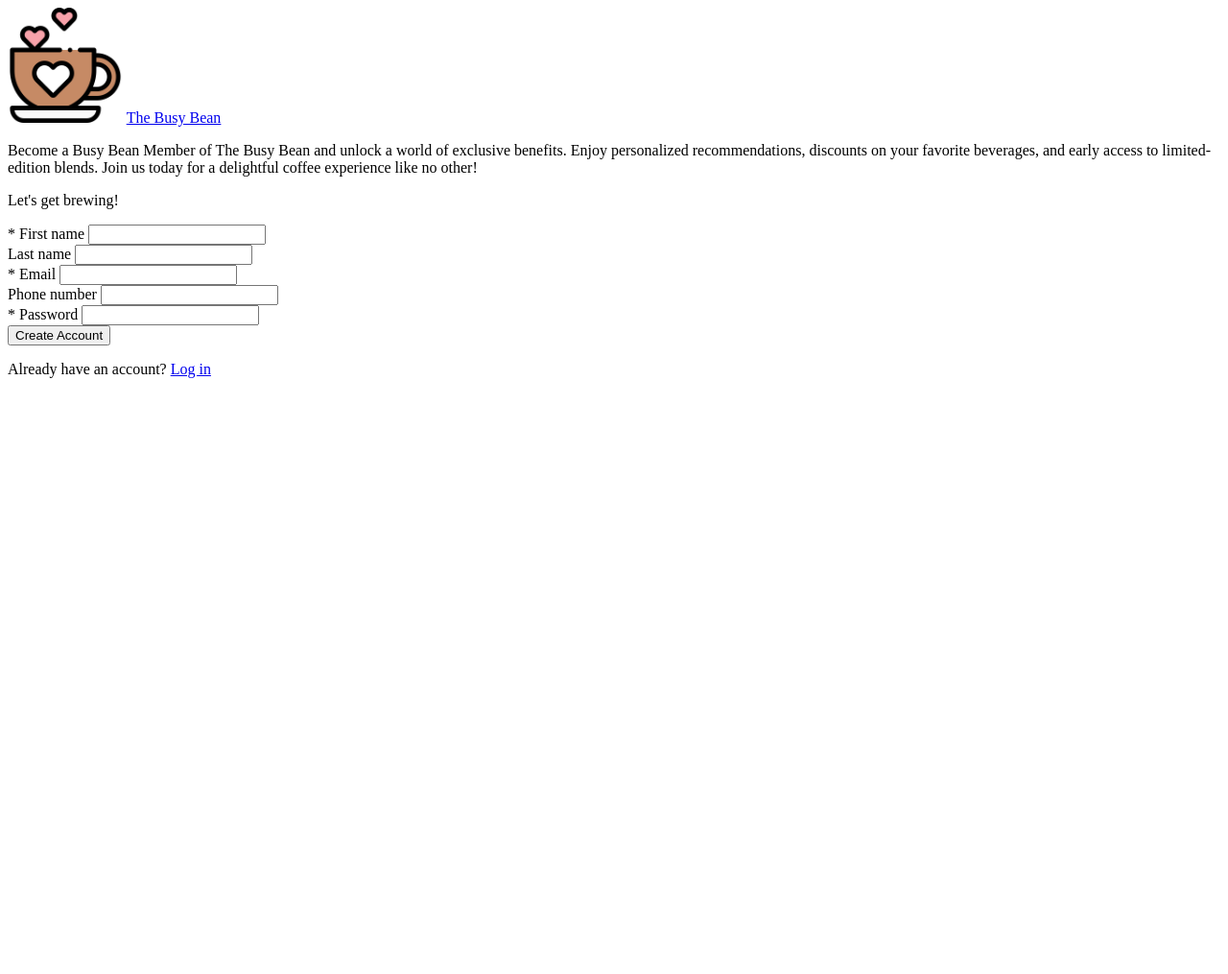
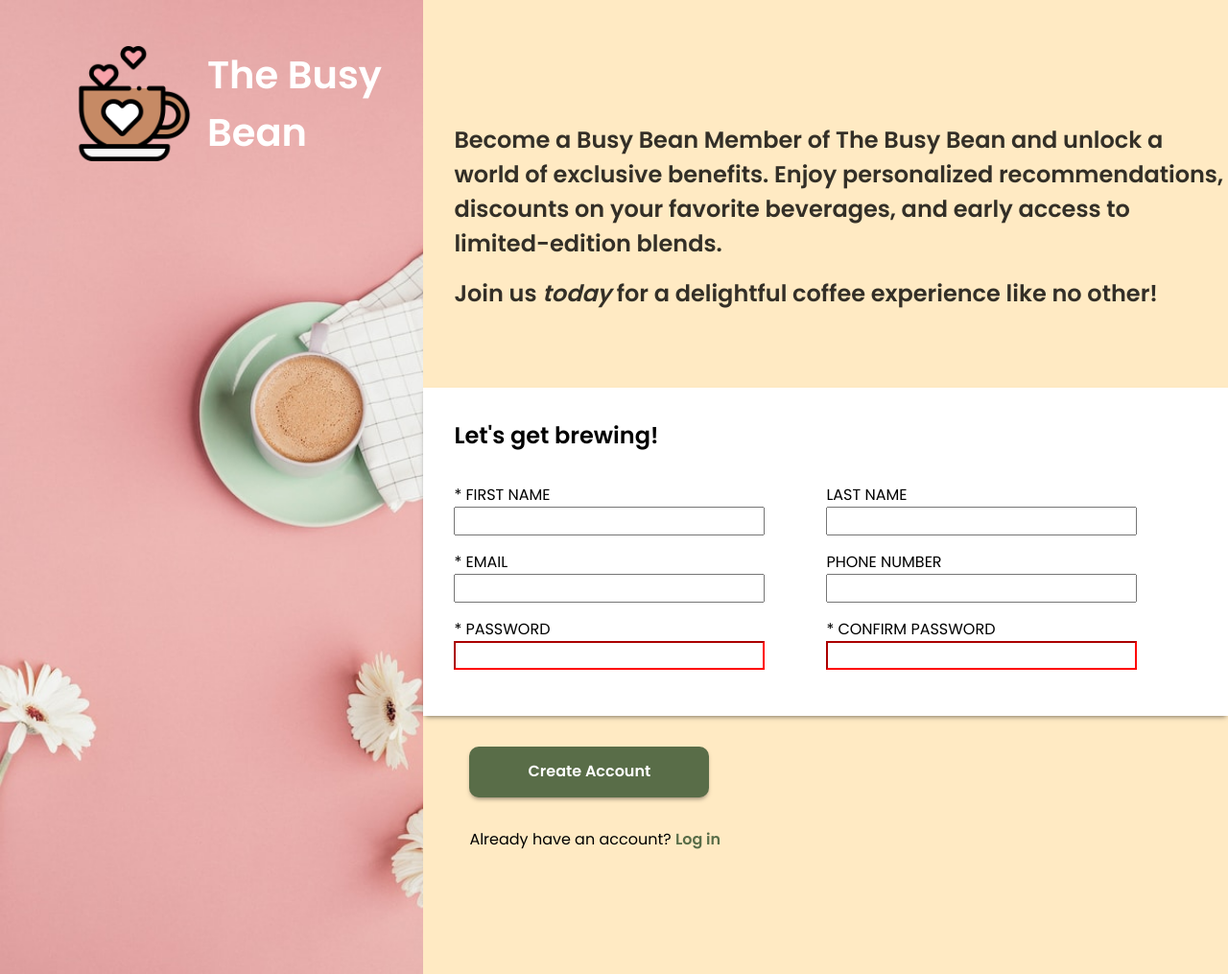
Before and after one commit to TanDevv/the-odin-project-sign-up-form, a website: page index.html in a window 1280 px wide. Shown: the whole page at 96% size. Before the commit the page ends 800 px from the top, so only its background shows below. Drawn offline with Linux system fonts and the light colour scheme.

Commit message:
Style desktop-design

```diff
--- /dev/null
+++ b/assets/sass/abstracts/_reset.scss
@@ -0,0 +1,77 @@
+/* CSS Reset by Andy Bell (https://andy-bell.co.uk/a-modern-css-reset/) */
+/* Box sizing rules */
+*,
+*::before,
+*::after {
+  box-sizing: border-box;
+}
+
+/* Remove default margin */
+body,
+h1,
+h2,
+h3,
+h4,
+p,
+figure,
+blockquote,
+dl,
+dd {
+  margin: 0;
+}
+
+/* Remove list styles on ul, ol, and li elements with a list role, which suggests default styling will be removed */
+ul[role="list"],
+ol[role="list"] ul,
+ol,
+li {
+  list-style: none;
+}
+
+/* Set core root defaults */
+html:focus-within {
+  scroll-behavior: smooth;
+}
+
+/* Set core body defaults */
+body {
+  min-height: 100vh;
+  text-rendering: optimizeSpeed;
+  line-height: 1.5;
+}
+
+/* A elements that don't have a class get default styles */
+a:not([class]) {
+  text-decoration-skip-ink: auto;
+}
+
+/* Make images easier to work with */
+img,
+picture {
+  max-width: 100%;
+  display: block;
+}
+
+/* Inherit fonts for inputs and buttons */
+input,
+button,
+textarea,
+select {
+  font: inherit;
+}
+
+/* Remove all animations, transitions and smooth scroll for people that prefer not to see them */
+@media (prefers-reduced-motion: reduce) {
+  html:focus-within {
+    scroll-behavior: auto;
+  }
+
+  *,
+  *::before,
+  *::after {
+    animation-duration: 0.01ms !important;
+    animation-iteration-count: 1 !important;
+    transition-duration: 0.01ms !important;
+    scroll-behavior: auto !important;
+  }
+}
--- /dev/null
+++ b/assets/sass/abstracts/_variables.scss
@@ -0,0 +1,13 @@
+/* Custom Properties */
+:root {
+    /* Colors */
+    --clr-black-solid: hsl(0,0%,0%);
+    --clr-black-transparent: 0, 0, 0;
+    --clr-grey-border: hsl(220,13%,91%);
+    --clr-green-btn: hsl(92.4,20.4%,35.5%);
+
+    /* Typograhy */
+    --ff-Poppins: 'Poppins', sans-serif;
+    --fw-regular-400: 400;
+    --fw-semibold-600: 600;
+}
--- /dev/null
+++ b/assets/sass/layout/_base.scss
@@ -0,0 +1,18 @@
+/* Visually Hidden elements for sr-only!! */
+.visually-hidden {
+  clip: rect(0 0 0 0) !important;
+  clip-path: inset(50%) !important;
+  height: 1px !important;
+  overflow: hidden !important;
+  position: absolute !important;
+  white-space: nowrap !important;
+  width: 1px !important;
+}
+
+/* General Styling */
+body {
+    font-family: var(--ff-Poppins);
+    font-weight: var(--fw-semibold-600);
+    min-height: 100vh;
+    background-color: rgba(rgb(255, 229, 180), 0.8);
+}
--- /dev/null
+++ b/assets/sass/layout/_card.scss
@@ -0,0 +1,117 @@
+/* Card Container Styling */
+.card__container {
+  display: grid;
+  grid-template-columns: 1fr 1.90fr;
+
+}
+
+/* Card Image Styling */
+.card__img {
+  background-image: url(/images/background.jpg);
+  background-position: left;
+  background-size: cover;
+  background-repeat: no-repeat;
+  max-width: 35vw;
+  min-height: 100vh;
+}
+
+/* Card Image Content Styling */
+.card__img-content {
+  display: flex;
+  align-items: center;
+  gap: 1rem;
+  margin-top: 3rem;
+  margin-left: 5rem;
+
+  /* Card Image Anchor & Hover Styling */
+  a {
+    font-size: 2.5rem;
+    text-decoration: none;
+    color: hsl(0, 0%, 100%);
+    transition: all 250ms ease-in-out;
+
+    &:hover {
+      transform: scale(1.1);
+    }
+  }
+}
+
+/* Card Contents Styling */
+.card__contents {
+  display: flex;
+  flex-direction: column;
+  margin: 8rem 0;
+}
+
+.card__text {
+  display: flex;
+  flex-direction: column;
+  gap: 1rem;
+  margin-left: 2rem;
+  max-width: 60rem;
+  margin-bottom: 5rem;
+  font-size: 1.5rem;
+  color: rgba(var(--clr-black-transparent), 0.8);
+}
+
+.card__form {
+  background-color: hsl(0, 0%, 100%);
+  box-shadow: 0px 3px 5px -2px rgba(0, 0, 0, 0.5);
+  padding: 2rem;
+  display: flex;
+  flex-direction: column;
+  gap: 2rem;
+}
+
+.list-1,
+.list-2,
+.list-3 {
+  display: flex;
+  flex-direction: row;
+  gap: 4rem;
+  font-weight: 400;
+  text-transform: uppercase;
+  margin-bottom: 1rem;
+}
+
+.form {
+  display: flex;
+  flex-direction: column;
+
+  input:focus {
+    border: 2px solid #e5e7eb;
+    box-shadow: 0px 3px 5px -2px rgba(0, 0, 0, 0.5);
+  }
+
+  .error:invalid {
+    border-color: red;
+  }
+}
+
+.card__button {
+  color: white;
+  background-color: var(--clr-green-btn);
+  padding: 0.9rem;
+  max-width: 15.625rem;
+  border: 0;
+  border-radius: 10px;
+  margin: 2rem 3rem;
+  box-shadow: 0px 3px 5px -2px rgba(0, 0, 0, 0.5);
+  transition: all 250ms ease-in-out;
+  cursor: pointer;
+
+    &:hover {
+      transform: scale(1.1);
+}
+}
+
+.card__login {
+  font-weight: var(--fw-regular-400);
+  margin-left: 3rem;
+
+  a {
+    color: var(--clr-green-btn);
+    text-decoration: none;
+    font-weight: var(--fw-semibold-600);
+  }
+}
--- /dev/null
+++ b/assets/sass/style.scss
@@ -0,0 +1,5 @@
+@use 'abstracts/variables';
+@use 'abstracts/reset';
+
+@use 'layout/base';
+@use 'layout/card';
--- a/index.html
+++ b/index.html
@@ -13,13 +13,23 @@
       rel="stylesheet"
     />
     <!-- CSS Stylesheet -->
-    <link rel="stylesheet" href="" />
+    <link rel="stylesheet" href="/assets/css/style.css" />
+
+    <!-- Favicon -->
+    <link
+      rel="icon"
+      type="image/png"
+      sizes="32x32"
+      href="images/coffee-favicon-32px.png"
+    />
 
     <title>Odin | Signup Form</title>
   </head>
 
   <body>
     <main>
+      <h1 class="visually-hidden">Sign Up Form</h1>
+
       <div class="card__container">
         <div class="card__img">
           <div class="card__img-content">
@@ -30,19 +40,22 @@
 
         <section>
           <div class="card__contents">
+            <div class="card__text">
               <p>
                 Become a Busy Bean Member of The Busy Bean and unlock a world of
                 exclusive benefits. Enjoy personalized recommendations, discounts
                 on your favorite beverages, and early access to limited-edition
-              blends. Join us today for a delightful coffee experience like no
-              other!
+                blends.
               </p>
+              <p>Join us <i>today</i> for a delightful coffee experience
+                like no other!</p>
+            </div>
 
             <div class="card__form">
-              <p>Let's get brewing!</p>
-
+              <h2>Let's get brewing!</h2>
               <form action="#">
-                <div class="form__input">
+                <div class="list-1">
+                  <div class="form">
                     <label for="first_name">* First name</label>
                     <input
                       type="text"
@@ -51,31 +64,46 @@
                       required
                     />
                   </div>
-
-                <div class="form__input">
+                  <div class="form">
                     <label for="last_name">Last name</label>
                     <input type="text" name="last-name" id="last-name" />
                   </div>
+                </div>
 
-                <div class="form__input">
+                <div class="list-2">
+                  <div class="form">
                     <label for="email">* Email</label>
                     <input type="email" name="email" id="email" required />
                   </div>
-
-                <div class="form__input">
+                  <div class="form">
                     <label for="phone-number">Phone number</label>
-                  <input type="text" minlength="9" maxlength="9" />
+                    <input type="tel" pattern="^\d{4}-\d{3}-\d{4}$" minlength="9" maxlength="11" />
+                  </div>
                 </div>
 
-                <div class="form__input">
-                  <label for="pasword">* Password</label>
+                <div class="list-3">
+                  <div class="form">
+                    <label for="password">* Password</label>
                     <input
+                      class="error"
                       type="password"
                       name="password"
                       id="password"
                       required
                       minlength="8"
                     />
+                  </div>
+                  <div class="form">
+                    <label for="confirm_pasword">* Confirm Password</label>
+                    <input
+                      class="error"
+                      type="password"
+                      name="confirm_password"
+                      id="confirm_password"
+                      required
+                      minlength="8"
+                    />
+                  </div>
                 </div>
               </form>
             </div>
```
Also changed, not shown: assets/css/style.css (added), assets/sass/abstracts/_mixins.scss (added), images/coffee-favicon-32px.png (added), 1 other file. Lines whose indentation alone changed are shown as unchanged.
